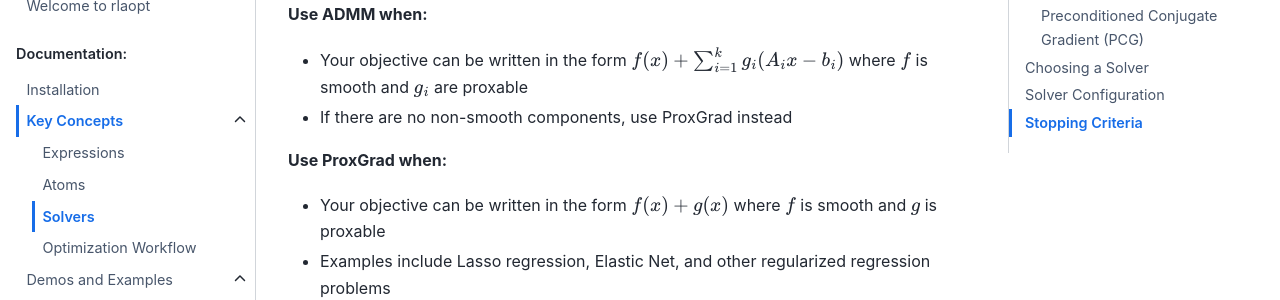
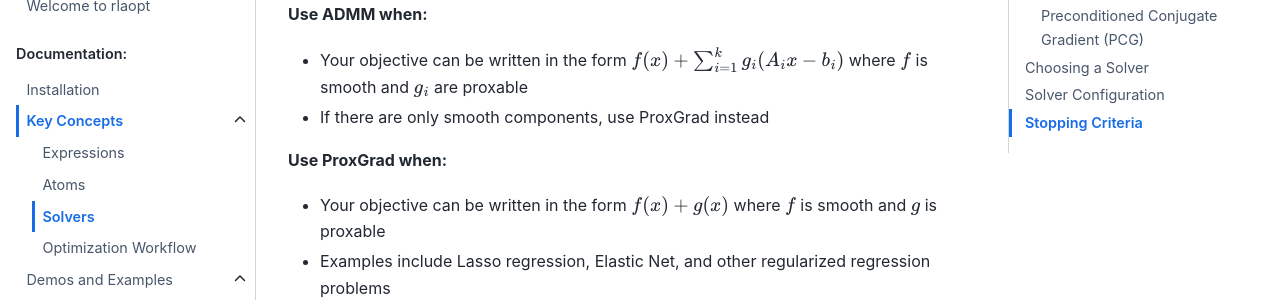
Before and after one commit to udellgroup/rlaopt, a Sphinx documentation site: the page built from docs/key_concepts/solvers.rst, in a window 1280 px wide and 900 px high, scrolled down 1873 px. Shown: the part 153-453 px from the top of the window. Built offline with Sphinx 7.4.7 and the Sphinx Book theme 1.1.4, drawn with Linux system fonts in a browser that asks for light colours; cross-references to code outside the pages are shown as plain code.

Commit message:
minor change to docs

```diff
--- a/docs/key_concepts/solvers.rst
+++ b/docs/key_concepts/solvers.rst
@@ -90,7 +90,7 @@ Choosing a Solver
 **Use ADMM when:**
 
 * Your objective can be written in the form :math:`f(x) + \sum_{i = 1}^k g_i(A_i x - b_i)` where :math:`f` is smooth and :math:`g_i` are proxable
-* If there are no non-smooth components, use ProxGrad instead
+* If there are only smooth components, use ProxGrad instead
 
 **Use ProxGrad when:**
 
```
